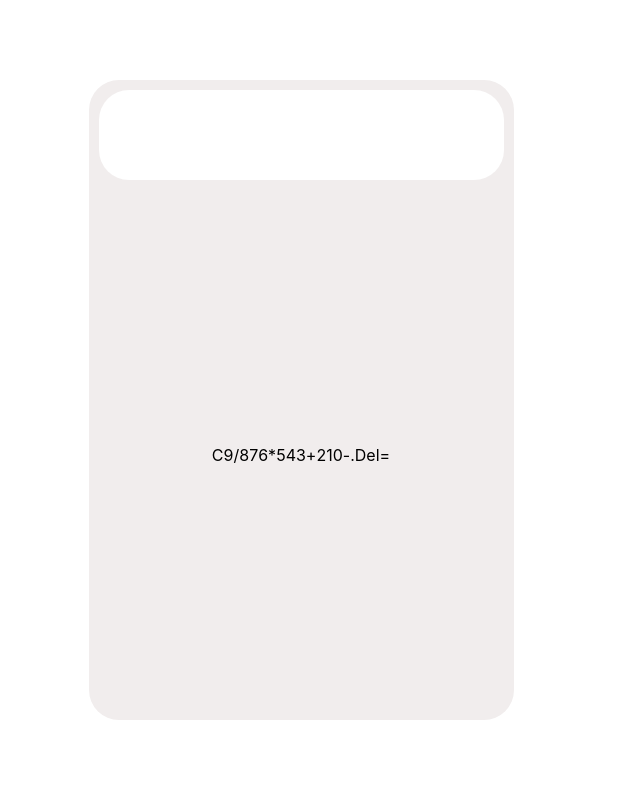
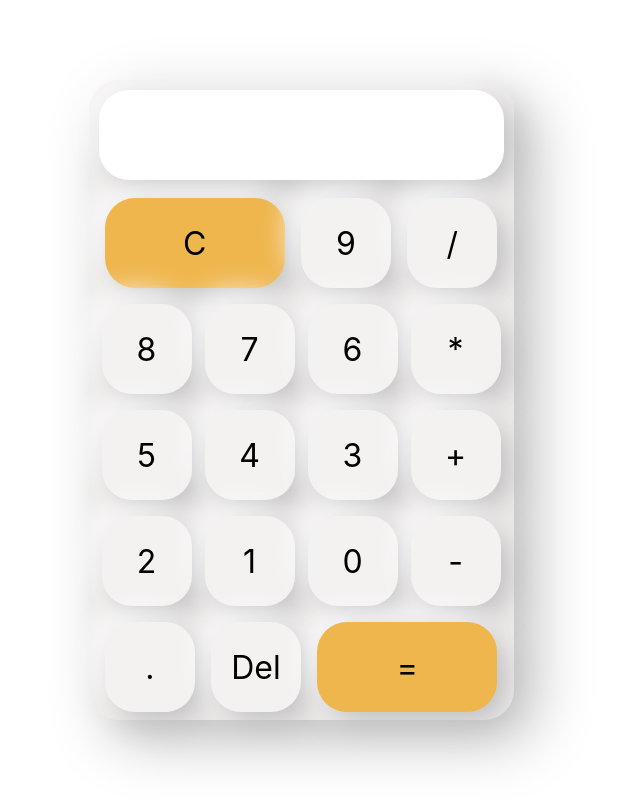
Before and after one commit to JuanMaAl/Calculadora-Simple-React, a React (Create React App) app: page / in a window 1280 px wide. Shown: the whole page, without its empty margins (339-979 px from the left). Built offline with nearby package versions, Linux system fonts and the light colour scheme.

Commit message:
añadiendo css al componente Buttons

```diff
--- a/src/Components/Button.js
+++ b/src/Components/Button.js
@@ -3,7 +3,7 @@ import classes from './Button.module.css'
 
 function Button({value}) {
   return (
-    <div className={classes.calcBtns}>
+    <div className={value == "C" || value == "=" ? `${classes.calcBtns} ${classes.res}` : `${classes.calcBtns}`}>
     {value}
     </div>
   )
--- a/src/Components/Button.module.css
+++ b/src/Components/Button.module.css
@@ -0,0 +1,18 @@
+.calcBtns{
+    height: 90px;
+    width: 90px;
+    font-size: 2rem;
+    display: flex;
+    justify-content: center;
+    align-items: center;
+    border-radius: 30px;
+    background-color: #f4f1f1;
+    user-select: none;
+    box-shadow: 10px 10px 30px #bebebe,
+    -10px -10px 30px #ffffff;
+}
+
+.res{
+    width: 180px;
+    background-color: rgb(239, 182, 77);
+}
--- a/src/Components/Home.module.css
+++ b/src/Components/Home.module.css
@@ -18,7 +18,7 @@
     border-radius: 30px;
     background-color: #f1eded;
     box-shadow: 20px 20px 60px #bebebe,
-    -20px -20 px, 60px #ffffff;
+    -20px -20px 60px #ffffff;
 }
 
 .result{
@@ -32,7 +32,7 @@
     border-radius: 30px;
     background: white;
     box-shadow: 10px 10px 30px #bebebe,
-    -10px -10 px, 30px #ffffff;
+    -10px -10px 30px #ffffff;
 }
 
 .resbox{
@@ -49,7 +49,7 @@
     width: 425px;
     display: flex;
     flex-flow: row wrap;
-    justify-content: center;
+    justify-content: space-evenly;
     align-items: center;
     border-radius: 30px;
 }
```
